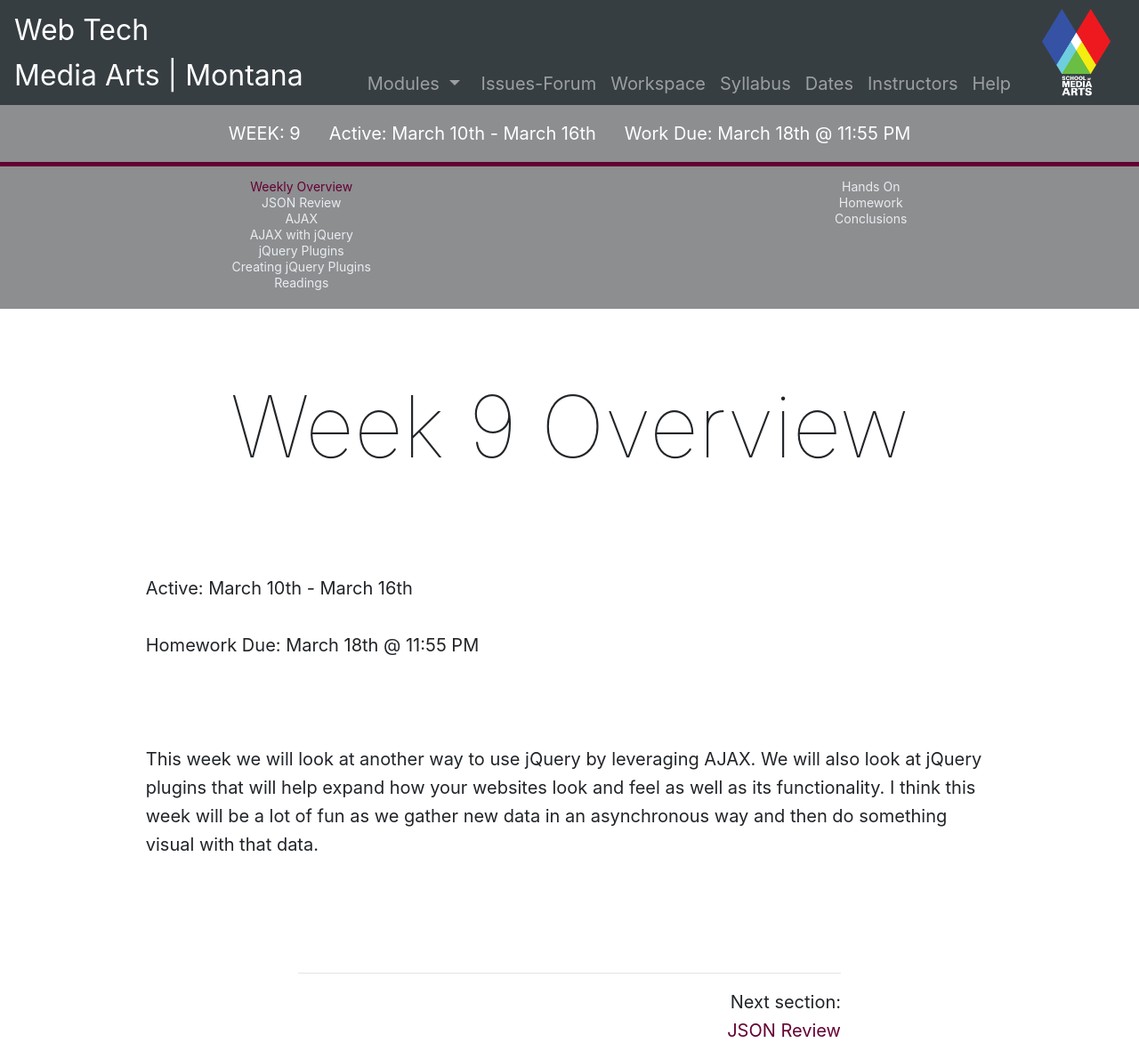
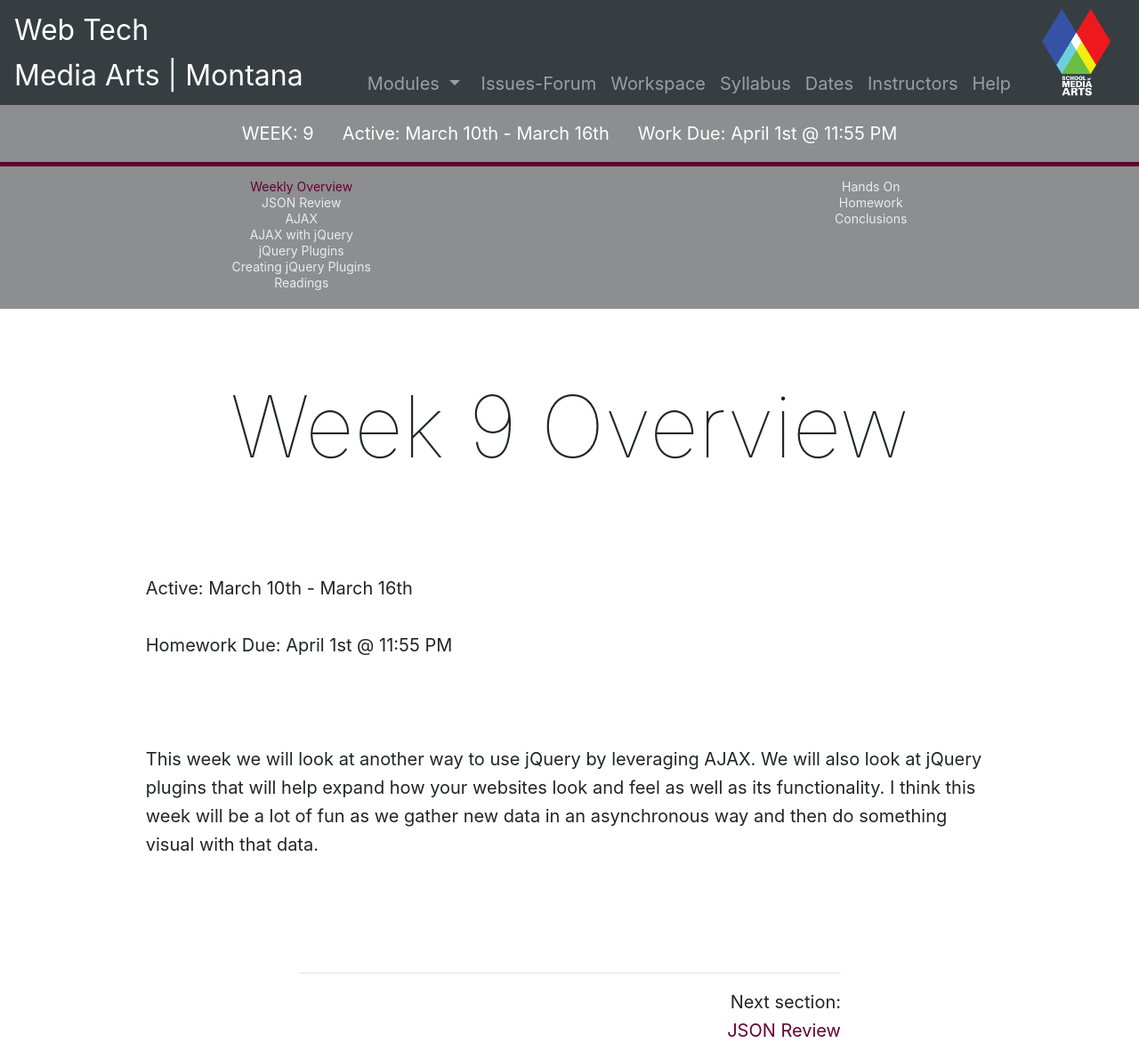
Before and after one commit to Montana-Media-Arts/441-web-tech-Spring2019-course, a Jekyll site: the page built from modules/week-9/_posts/2000-01-01-overview.md, in a window 1280 px wide. Shown: the whole page at 89% size. Built offline with Jekyll 4.4.1, drawn with Linux system fonts in a browser that asks for light colours; nearby versions of some CDN libraries.

Commit message:
Update dates.yml

```diff
--- a/_data/dates.yml
+++ b/_data/dates.yml
@@ -8,7 +8,7 @@
 6: ["February 20th - February 22rd", " February 24rd @ 11:55PM"]
 7: ["February 24th - March 2nd", "March 4nd @ 11:55PM"]
 8: ["March 3rd - March 9th", "March 11th @ 11:55PM"]
-9: ["March 10th - March 16th", "March 18th @ 11:55 PM"]
+9: ["March 10th - March 16th", "April 1st @ 11:55 PM"]
 10: ["March 24th - March 29th", "No Homework - Spring Break"]
 11: ["March 31st - April 5th", "April 6th @ 11:55PM"]
 12: ["April 7th - April 12th", "April 13th @ 11:55PM"]
```
